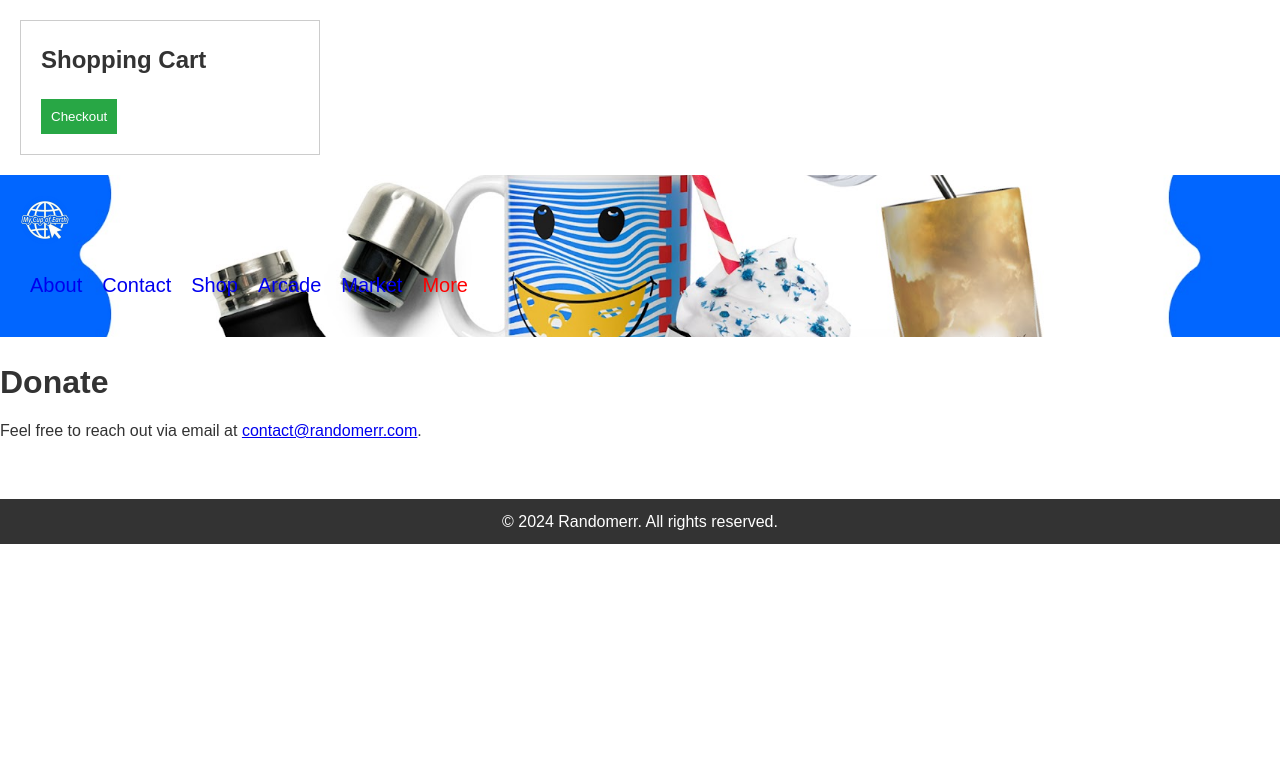
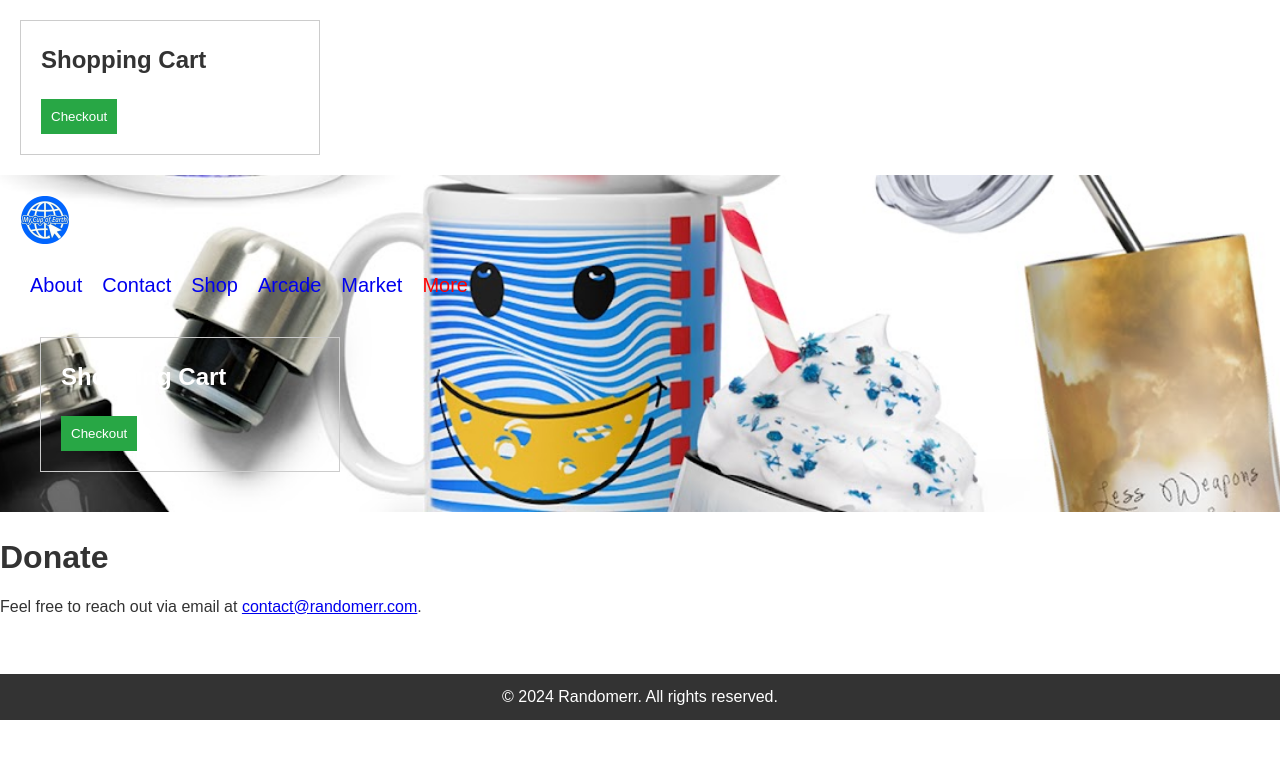
Before and after one commit to m-cochran/Randomerr, a Jekyll site: the page built from donate.md, in a window 1280 px wide. Shown: the top 759 px of the page. Built offline with Jekyll 4.4.1, drawn with Linux system fonts in a browser that asks for light colours.

Commit message:
Update header.html

```diff
--- a/_includes/header.html
+++ b/_includes/header.html
@@ -35,5 +35,11 @@
     </ul>
   </nav>
 
+  <div id="cart">
+    <h2>Shopping Cart</h2>
+    <div id="cart-list"></div>
+    <button id="checkout">Checkout</button>
+  </div>
+
 
 </header>
```
